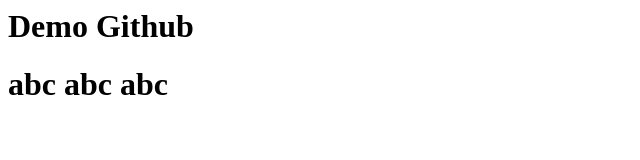
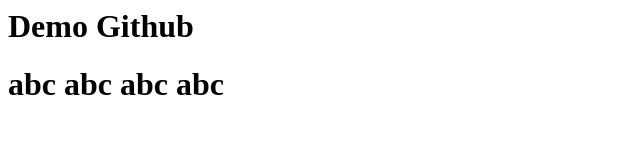
Before and after one commit to dungpham210299/Github-demo, a plain HTML site: page index.html in a window 1280 px wide. Shown: the full height of the page, 0-640 px from the left. Drawn offline with Linux system fonts and the light colour scheme.

Commit message:
Add file

```diff
--- a/index.html
+++ b/index.html
@@ -1,2 +1,2 @@
 <h1>Demo Github</h1>
-<h1>abc abc abc</h1>
+<h1>abc abc abc abc</h1>
```
